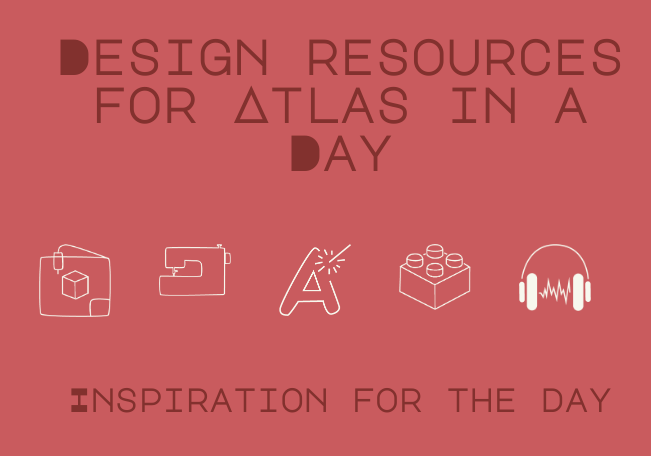
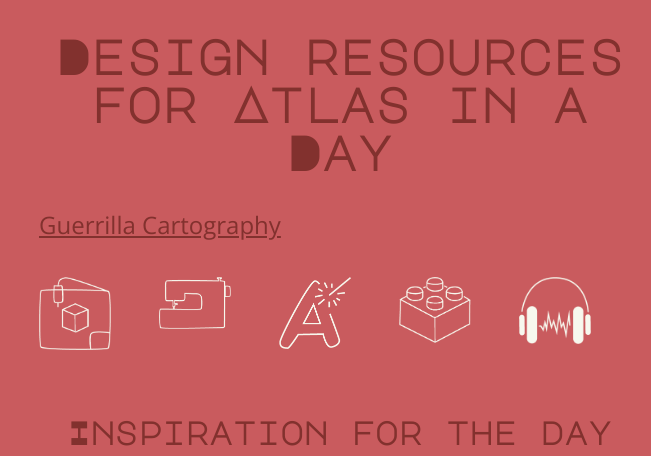
Before and after one commit to katiejolly/atlas-design-resources, a plain HTML site: page index.html in a window 1280 px wide. Shown: the top 456 px of the page, without its empty margins (301-952 px from the left). Drawn offline with nearby package versions, Linux system fonts and the light colour scheme; a web font is replaced by a local one.

Commit message:
add notes

```diff
--- a/index.html
+++ b/index.html
@@ -9,6 +9,8 @@
 
 <link href="https://fonts.googleapis.com/css?family=Major+Mono+Display|Nanum+Gothic+Coding|Open+Sans:300&display=swap" rel="stylesheet">
 <h1>Design resources for Atlas in a Day</h1>
+
+<a href="http://www.guerrillacartography.org/" class="note">Guerrilla Cartography</a>
 
 <br>
 <br>
@@ -130,3 +132,5 @@
   <li><a href="https://github.com/riatelab/cartography">cartography package</a></li>
   <li><a href="https://github.com/EmilHvitfeldt/r-color-palettes">r-color-palettes</a></li>
 </ul>
+
+<p class="note" style="font-size:18px">The links on this site are not meant to be complete. They're just the ones I find myself using most often. Please submit a <a href="https://github.com/katiejolly/atlas-design-resources/issues" class="note", style="font-size:18px">GitHub issue</a> if you think there's something I'm missing.</p>
--- a/styles.css
+++ b/styles.css
@@ -71,3 +71,7 @@
   clear: both;
   display: table;
 }
+
+.note {
+  color: #82312E;
+}
```
